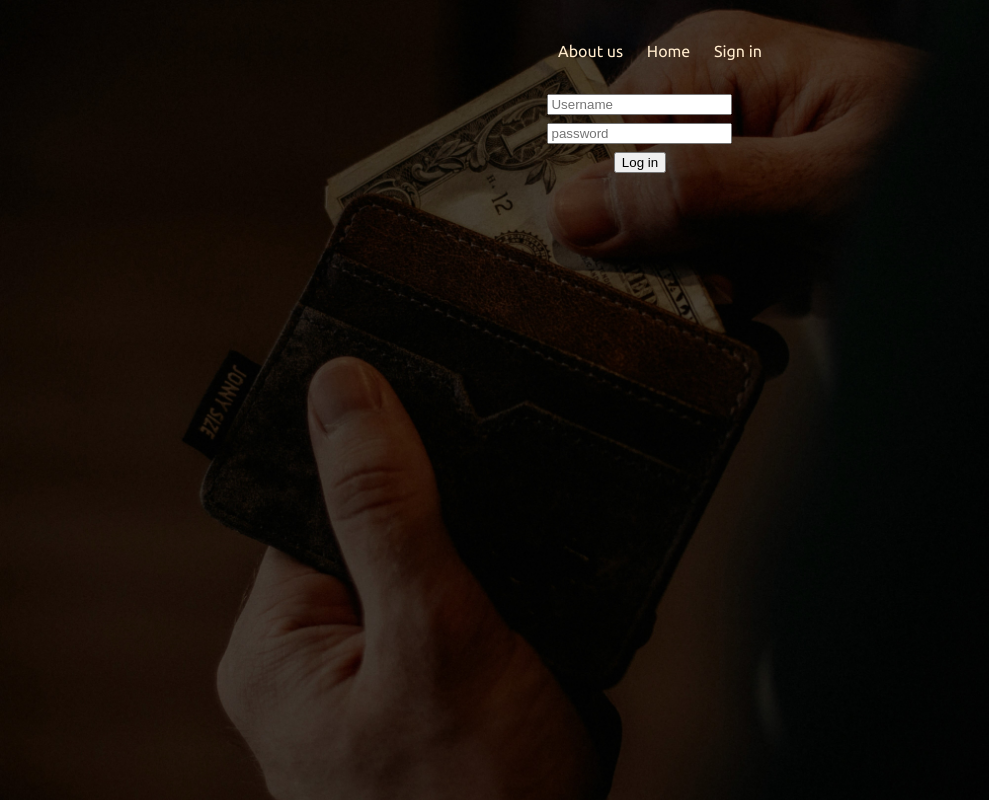
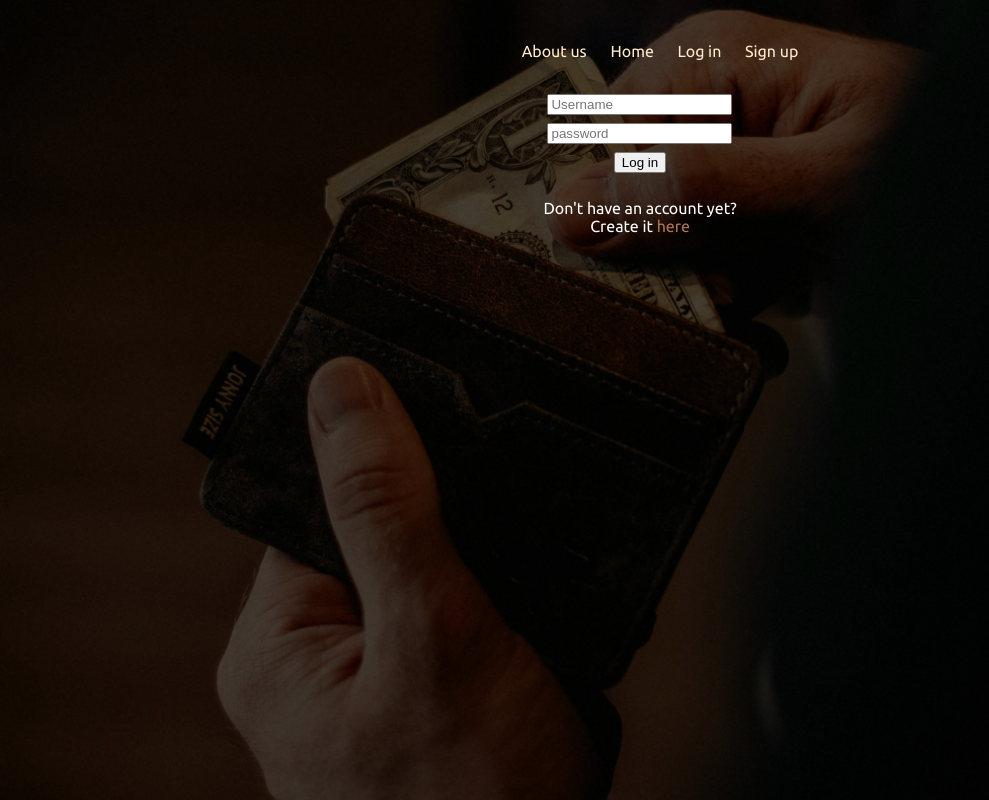
Before and after one commit to DimaLishudi/NotSplitwise, a website: page public/log_in.html in a window 1280 px wide. Shown: the whole page, without its empty margins (0-989 px from the left). Drawn offline with Linux system fonts and the light colour scheme.

Commit message:
Added links for registration and login

```diff
--- a/public/log_in.html
+++ b/public/log_in.html
@@ -14,7 +14,9 @@
         <ul>
             <li><a class="nav" href="about.html">About us</a></li>
             <li><a class="nav" href="index.html">Home</a></li>
-            <li><a class="nav" href="sign_in.html">Sign in</a></li>
+            <li><a class="nav" href="log_in.html">Log in</a></li>
+            <li><a class="nav" href="signup.html">Sign up</a></li>
+
         </ul>
     </nav>
     <div id="login">
@@ -23,6 +25,9 @@
             <input type="password" placeholder="password" name="password" >
             <button id="loginButton" type="submit">Log in</button>
         </form>
+        <br>
+        <span>Don't have an account yet? </span><br>
+        <span>Create it <a href="signup.html">here</a></span>
     </div>
     <script src="log_in.js"></script>
 </body>
--- a/public/style.css
+++ b/public/style.css
@@ -61,3 +61,10 @@ p {
     margin: 0 auto;
 
 }
+span {
+    height: 20%;
+}
+span a {
+    text-decoration: none;
+    color: rgb(176, 118, 82);
+}
```
Also changed, not shown: public/about.html (+2 -1 lines), public/eventById.html (+2 -1 lines), public/index.html (+2 -1 lines), public/signup.html (renamed from public/sign_in.html, +6 -2 lines), public/user_page.html (+2 -1 lines), public/log_in.js (line endings or trailing spaces), public/signup.js (renamed from public/signin.js).
